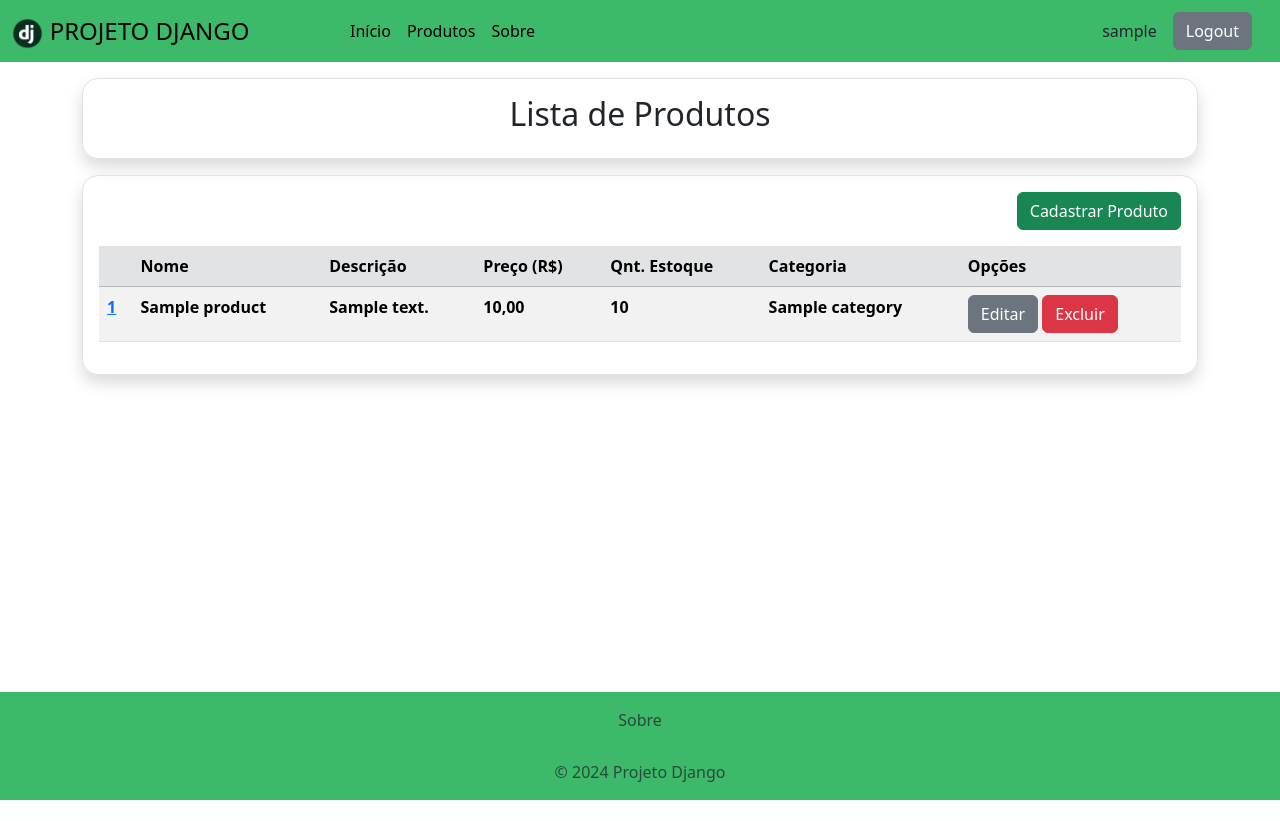
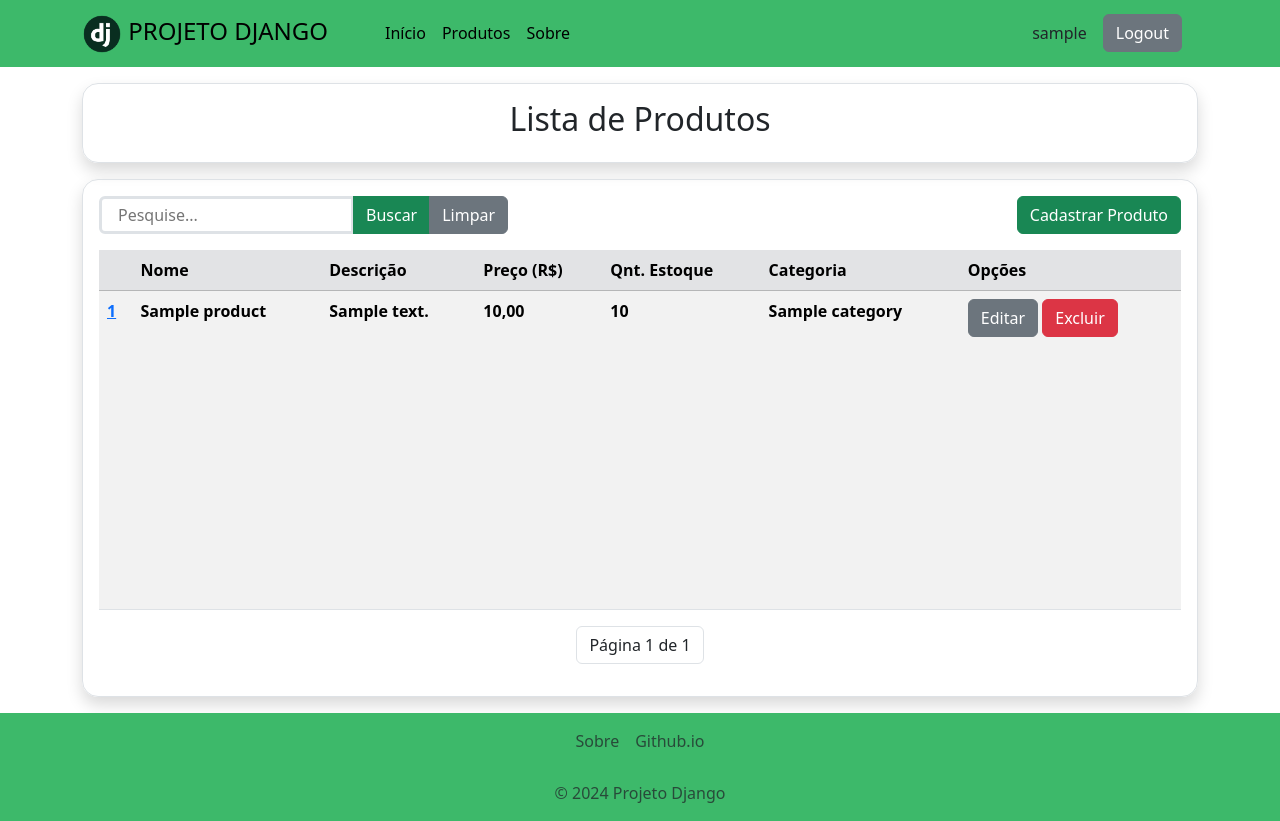
Before and after one commit to dvanael/django-tutorial, a Django app: page /produtos/ in a window 1280 px wide. Before the commit the page ends 800 px from the top, so only its background shows below. Run offline with Django 5.2, Linux system fonts and the light colour scheme; a user stored in the database is signed in; tables that the repository leaves empty hold one stand-in row (values such as "Sample post"); lists and menus that the app fills with data are empty; some libraries are stand-ins or nearby versions.

Commit message:
create pagination fuction #3

```diff
--- a/projeto-django/products/templates/base.html
+++ b/projeto-django/products/templates/base.html
@@ -18,9 +18,9 @@
 {%block navbar%}
 <!-- BLOCO DA NAVBAR -->
 <nav class="navbar navbar-expand-lg">
-    <div class="container-fluid">
+    <div class="container-fluid container">
         <span class="navbar-brand w-25 fs-4">
-            <img src="{% static 'img/django-logo.png' %}" alt="django-logo" style="width: 10%;">
+            <img src="{% static 'img/django-logo.png' %}" alt="django-logo" style="width: 5vh;">
                 PROJETO DJANGO
         </span>
 
@@ -70,6 +70,7 @@
     <footer class="pt-2">
     <ul class="nav justify-content-center pb-1 mb-3">
         <li class="nav-item"><a href="{% url 'about' %}" class="nav-link px-2 text-body-secondary">Sobre</a></li>
+        <li class="nav-item"><a href="https://dvanael.github.io/django-tutorial/" class="nav-link px-2 text-body-secondary">Github.io</a></li>
     </ul>
     <p class="text-center text-body-secondary">© 2024 Projeto Django</p>
     </footer>
--- a/projeto-django/products/templates/products/product-list.html
+++ b/projeto-django/products/templates/products/product-list.html
@@ -14,12 +14,18 @@
   </div>
   <div class="col-md-12 mx-auto my-3 border rounded-4 shadow">
     <div class="p-3">
-      <div class="text-end pb-3">
-        <a class="btn btn-success" href="{% url 'product-create'%}">Cadastrar Produto</a>
+      <div class="d-md-flex pb-3">
+        <form class="btn-group" action="?" method="GET" role="group">
+          <input class="rounded-start border border-3 ps-3" type="text" name="q" value="{{ query }}" placeholder="Pesquise...">
+          <button class="btn btn-success" type="submit">Buscar</button>
+          <a class="btn btn-secondary" href="?">Limpar</a>
+        </form>
+
+        <a class="btn btn-success ms-auto" href="{% url 'product-create'%}">Cadastrar Produto</a>
       </div>
 
       <div class="table-responsive">
-      <table class="table table-striped">
+      <table class="table table-striped table-h">
         <thead class="table-secondary">
           <tr>
             <th></th>
@@ -32,19 +38,19 @@
           </tr>
         </thead>
         <tbody>
-          {%for el in products%}
+          {%for object in page.object_list%}
           <tr>
             <th>
-              <a href="{% url 'product-detail' el.pk %}">{{el.pk}}</a>
+              <a href="{% url 'product-detail' object.pk %}">{{object.pk}}</a>
             </th>
-            <th>{{el.name}}</th>
-            <th>{{el.description}}</th>
-            <th>{{el.price}}</th>
-            <th>{{el.stock_quantity}}</th>
-            <th>{{el.category.name}}</th>
+            <th>{{object.name}}</th>
+            <th>{{object.description}}</th>
+            <th>{{object.price}}</th>
+            <th>{{object.stock_quantity}}</th>
+            <th>{{object.category.name}}</th>
             <th>
-              <a class="btn btn-secondary" href="{% url 'product-update' el.pk %}">Editar</a>
-              <a class="btn btn-danger" href="{% url 'product-delete' el.pk %}">Excluir</a>
+              <a class="btn btn-secondary" href="{% url 'product-update' object.pk %}">Editar</a>
+              <a class="btn btn-danger" href="{% url 'product-delete' object.pk %}">Excluir</a>
             </th>
           </tr>
           {%empty%}
@@ -54,7 +60,35 @@
           {%endfor%}
         </tbody>
       </table>
-      </div>
+    </div>
+
+    <nav aria-label="Page navigation example">
+      <ul class="pagination justify-content-center">
+        {% if page.has_previous %}
+          <li class="page-item">
+            <a class="page-link" href="?q={{ query|urlencode }}&page=1">Primeiro</a>
+          </li>
+          <li class="page-item">
+            <a  class="page-link" href="?q={{ query|urlencode }}&page={{ page.previous_page_number }}">Anterior</a>
+          </li>
+        {% endif %}
+
+        <li class="page-item">
+          <span class="page-link current text-dark">
+            Página {{ page.number }} de {{ page.paginator.num_pages }}
+          </span>
+        </li>
+
+        {% if page.has_next %}
+          <li class="page-item">
+            <a class="page-link" href="?q={{ query}}&page={{ page.next_page_number }}">Proxímo</a>
+          </li>
+          <li class="page-item">
+            <a class="page-link" href="?q={{ query|urlencode }}&page={{ page.paginator.num_pages }}">Último</a>
+          </li>
+        {% endif %}
+      </ul>
+    </nav>
 
     </div>
   </div>
--- a/projeto-django/products/utils.py
+++ b/projeto-django/products/utils.py
@@ -9,15 +9,15 @@ def group_required(*group_name):
         return False
     return user_passes_test(in_group, login_url='/login/')
 
-# Se Admin get
-def get_admin(request, model):
+# Filtra todos para Admin, método GET
+def get_admin_objects(request, model):
     if request.user.groups.filter(name='admin').exists():
         return model.objects.all()
     else:
         return model.objects.filter(user=request.user)
 
-# Se Admin post
-def post_admin(request, model, pk):
+# Permite Admin editar/deletar qualquer objeto, método POST
+def post_admin_objects(request, model, pk):
     if request.user.groups.filter(name='admin').exists():
         return get_object_or_404(model, pk=pk)
     else:
--- a/projeto-django/products/views.py
+++ b/projeto-django/products/views.py
@@ -1,6 +1,7 @@
 from django.shortcuts import render, redirect, get_object_or_404
 from django.contrib.auth.models import Group
 from django.contrib.auth import authenticate, login
+from django.core.paginator import Paginator
 
 from .utils import *
 from .models import Product
@@ -16,8 +17,22 @@ def about(request):
 
 @login_required
 def product_list(request):
-    products = get_admin(request, Product)
-    return render(request, 'products/product-list.html', {'products': products})
+    products = get_admin_objects(request, Product)
+
+    query = request.GET.get('q', '')
+    if query:
+        products = products.filter(name__icontains=query)
+
+    paginator = Paginator(products, 5)
+
+    page_number = request.GET.get('page')
+    page_objects = paginator.get_page(page_number)
+
+    context = {
+        'page': page_objects,
+        'query': query,
+    }
+    return render(request, 'products/product-list.html', context)
 
 @login_required
 def product_detail(request, pk):
@@ -34,12 +49,15 @@ def product_create(request):
             return redirect('product-list')
     else:
         form = ProductForm()
-    context = {'form': form, 'title': 'Cadastrar Produto'}
+    context = {
+        'form': form,
+        'title': 'Cadastrar Produto'
+    }
     return render(request, 'form.html', context)
 
 @login_required
 def product_update(request, pk):
-    product = post_admin(request, Product, pk=pk)
+    product = post_admin_objects(request, Product, pk=pk)
     if request.method == 'POST':
         form = ProductForm(request.POST, instance=product)
         if form.is_valid():
@@ -47,16 +65,22 @@ def product_update(request, pk):
             return redirect('product-list')
     else:
         form = ProductForm(instance=product)
-    context = {'form': form, 'title': 'Atualizar Produto'}
+    context = {
+        'form': form,
+        'title': 'Atualizar Produto'
+    }
     return render(request, 'form.html', context)
 
 @login_required
 def product_delete(request, pk):
-    product = post_admin(request, Product, pk=pk)
+    product = post_admin_objects(request, Product, pk=pk)
     if request.method == 'POST':
         product.delete()
         return redirect('product-list')
-    context = {'object': product, 'title': 'Excluir Produto'}
+    context = {
+        'object': product,
+        'title': 'Excluir Produto'
+    }
     return render(request, 'form-delete.html', context)
 
 def register(request):
--- a/projeto-django/static/css/styles.css
+++ b/projeto-django/static/css/styles.css
@@ -7,10 +7,9 @@ body {
     display: flex;
     flex-direction: column;
     height: 100vh;
-}
-
-body .content{
-    flex: 1 1 0;
+    & .content {
+        flex: 1 1 0;
+    }
 }
 
 .login {
@@ -24,3 +23,7 @@ body .content{
 .footer {
     background-color: var(--main-color);
 }
+
+.table-h{
+    height: 45vh;
+}
```
